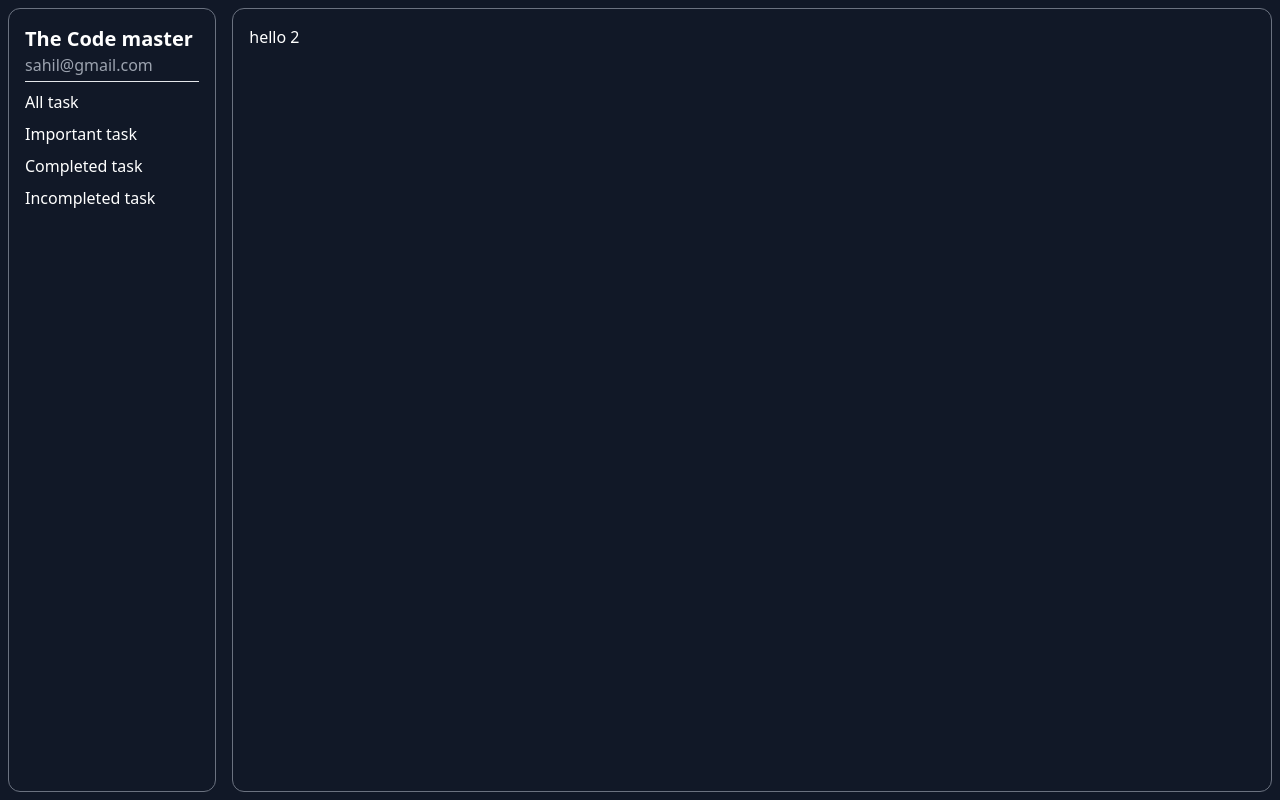
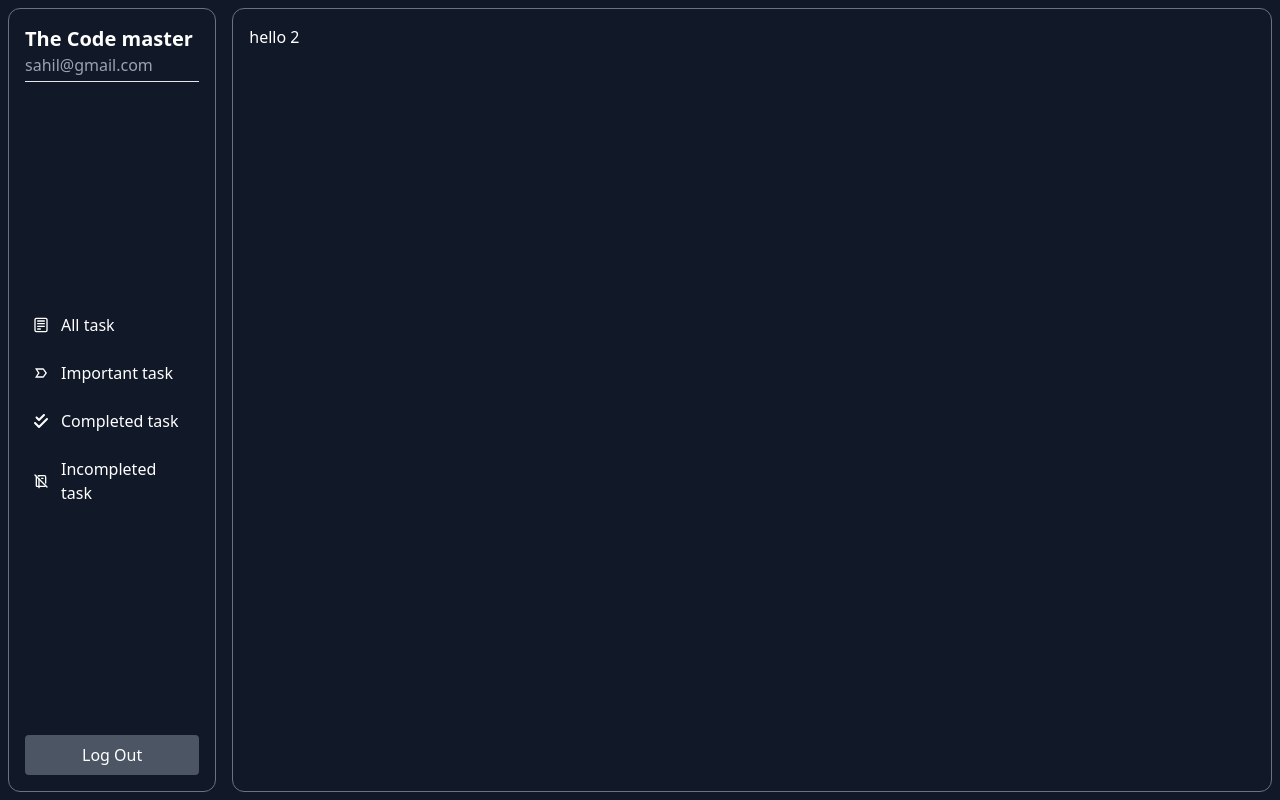
Before and after one commit to Sahilkumar26244/Todo-Tailwind-MERN-frontend-, a React (Create React App) app: page / in a window 1280 px wide. Built offline with nearby package versions, Linux system fonts and the light colour scheme.

Commit message:
home page side bar completed ui

```diff
--- a/package.json
+++ b/package.json
@@ -6,6 +6,7 @@
     "cra-template": "1.2.0",
     "react": "^19.0.0",
     "react-dom": "^19.0.0",
+    "react-icons": "^5.4.0",
     "react-router-dom": "^7.1.1",
     "react-scripts": "5.0.1"
   },
--- a/src/components/Home/Sidebar.jsx
+++ b/src/components/Home/Sidebar.jsx
@@ -1,22 +1,31 @@
-import React from 'react'
+import React from 'react';
+import { CgNotes } from "react-icons/cg";
+import { MdLabelImportantOutline } from "react-icons/md";
+import { FaCheckDouble } from "react-icons/fa6";
+import { TbNotebookOff } from "react-icons/tb";
+
 
 function Sidebar() {
     const data = [
         {
-            title:"All task"
+            title:"All task",
+            icon:<CgNotes/>
         },
         {
-            title:"Important task"
+            title:"Important task",
+            icon:<MdLabelImportantOutline/>
         },
         {
-            title:"Completed task"
+            title:"Completed task",
+            icon:<FaCheckDouble/>
         },
         {
-            title:"Incompleted task"
+            title:"Incompleted task",
+            icon:<TbNotebookOff/>
         }
     ]
   return (
-    <div className='flex flex-col'>
+    <>
         <div>
             <h2 className='text-xl font-semibold'>The Code master</h2>
             <h4 className='mb-1 text-gray-400'>sahil@gmail.com</h4>
@@ -24,12 +33,15 @@ function Sidebar() {
         </div>
         <div>
         {data.map((item,i) => (
-            <div className='my-2 '>
-                {item.title}
+            <div className='my-2 flex items-center gap-3 hover:bg-gray-600 p-2 rounded transition-all duration-100'>
+                {item.icon}{item.title}
             </div>
         ))}
         </div>
-    </div>
+        <div>
+            <button className='bg-gray-600 w-full p-2 rounded'>Log Out</button>
+        </div>
+    </>
   )
 }
 
--- a/src/pages/Home.jsx
+++ b/src/pages/Home.jsx
@@ -4,7 +4,7 @@ import Sidebar from '../components/Home/Sidebar'
 function Home() {
   return (
     <div className='flex h-[98vh] gap-4'>
-        <div className='border border-gray-500 rounded-xl w-1/6 p-4'>
+        <div className='border border-gray-500 rounded-xl w-1/6 p-4 flex flex-col justify-between'>
             <Sidebar/>
         </div>
         <div className='border w-5/6 border-gray-500 rounded-xl p-4'>hello 2</div>
```
Also changed, not shown: 1 other file (tests, documents, lock files or other folders).
